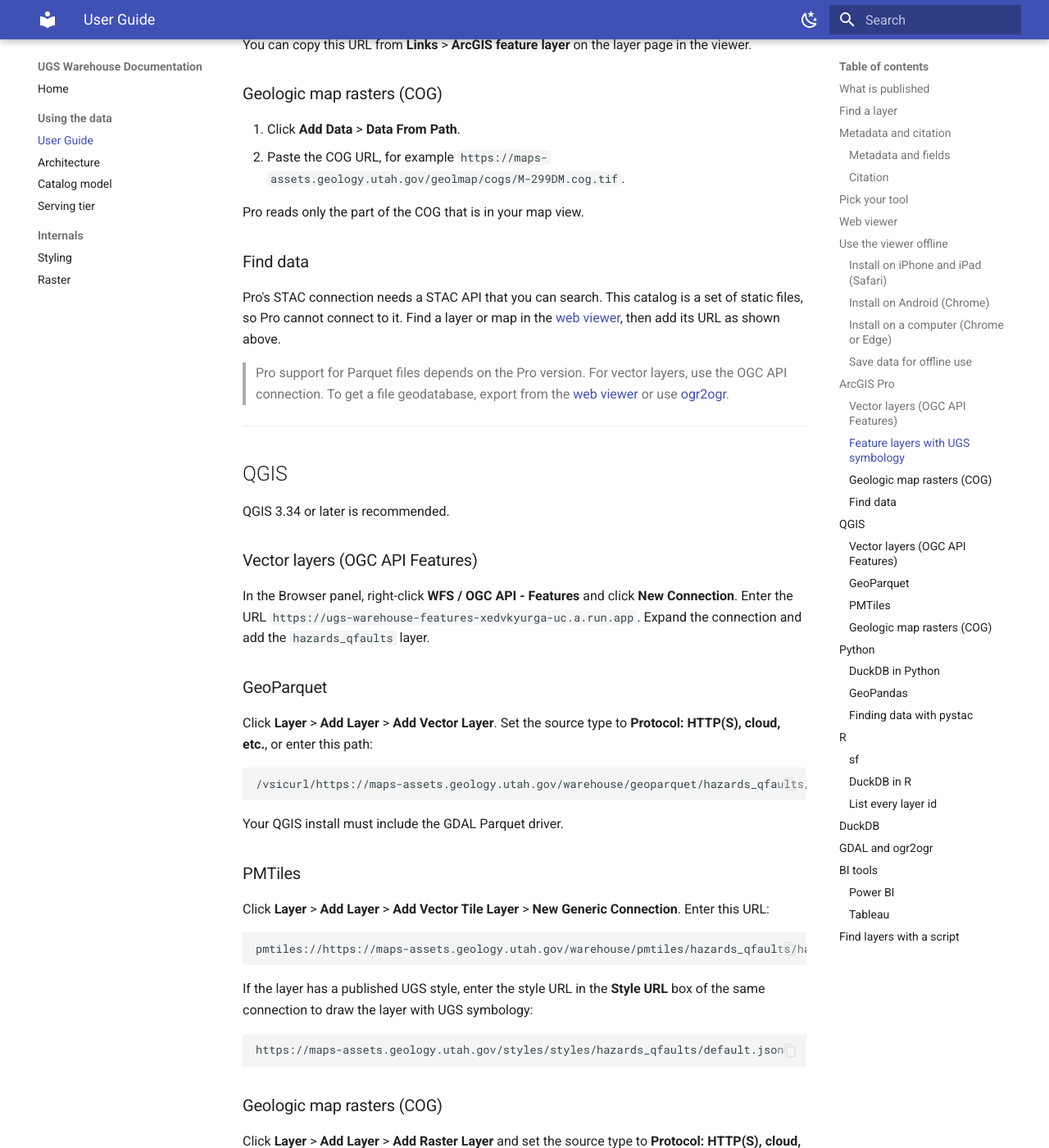
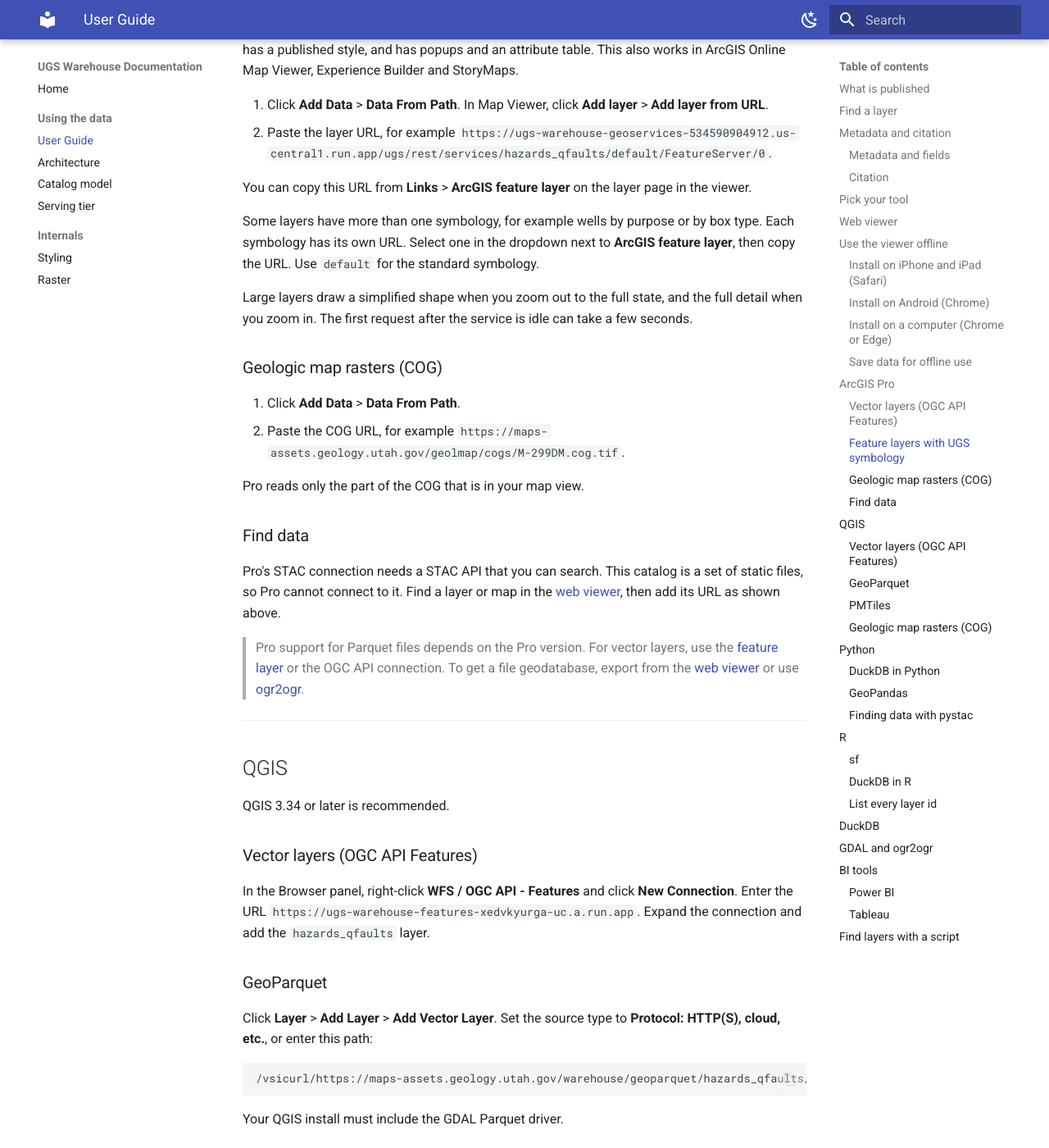
Before and after one commit to UGS-GIO/ugs-warehouse, an MkDocs documentation site: the page built from docs/USER_GUIDE.md, in a window 1280 px wide and 1400 px high, scrolled down 7860 px. Shown: the whole window at 82% size. Built offline with MkDocs 1.6.1 and Material for MkDocs 9.7.7, drawn with Linux system fonts in a browser that asks for light colours; some of the changed text lies outside the part shown.

Commit message:
docs(guide): describe the ArcGIS feature layers, their symbologies and service URL (#591)
* docs(guide): describe the ArcGIS feature layers, their symbologies and service URL

* docs(guide): call the symbology picker a dropdown

```diff
--- a/docs/USER_GUIDE.md
+++ b/docs/USER_GUIDE.md
@@ -20,6 +20,7 @@
 | **COG** | Cloud Optimized GeoTIFF of a scanned geologic map | QGIS, ArcGIS Pro, rasterio | `…/geolmap/cogs/{series}.cog.tif` |
 | **STAC** | The catalog of all layers and maps (JSON) | Finding data, scripts | `…/warehouse/stac/catalog.json` |
 | **OGC API Features** | A feature service that you can query | ArcGIS Pro, QGIS, ArcGIS Online | `…/collections/{id}/items` on the service below |
+| **ArcGIS feature layer** | The layer with UGS symbology, popups and a table | ArcGIS Online, ArcGIS Pro, Experience Builder, StoryMaps | `…/ugs/rest/services/{id}/{symbology}/FeatureServer/0` on the service below |
 
 All file URLs start with **`https://maps-assets.geology.utah.gov`**.
 
@@ -31,6 +32,9 @@
 > The OGC API Features service is at
 > `https://ugs-warehouse-features-xedvkyurga-uc.a.run.app`. The collection id is the same as the
 > layer id.
+>
+> The ArcGIS feature layers are at
+> `https://ugs-warehouse-geoservices-534590904912.us-central1.run.app`.
 
 ---
 
@@ -180,6 +184,13 @@
 
 You can copy this URL from **Links** > **ArcGIS feature layer** on the layer page in the viewer.
 
+Some layers have more than one symbology, for example wells by purpose or by box type. Each
+symbology has its own URL. Select one in the dropdown next to **ArcGIS feature layer**, then copy
+the URL. Use `default` for the standard symbology.
+
+Large layers draw a simplified shape when you zoom out to the full state, and the full detail when
+you zoom in. The first request after the service is idle can take a few seconds.
+
 ### Geologic map rasters (COG)
 
 1. Click **Add Data** > **Data From Path**.
@@ -194,9 +205,9 @@
 so Pro cannot connect to it. Find a layer or map in the [web viewer](#find-a-layer), then add its
 URL as shown above.
 
-> Pro support for Parquet files depends on the Pro version. For vector layers, use the OGC API
-> connection. To get a file geodatabase, export from the [web viewer](#web-viewer) or use
-> [ogr2ogr](#gdal-and-ogr2ogr).
+> Pro support for Parquet files depends on the Pro version. For vector layers, use the
+> [feature layer](#feature-layers-with-ugs-symbology) or the OGC API connection. To get a file
+> geodatabase, export from the [web viewer](#web-viewer) or use [ogr2ogr](#gdal-and-ogr2ogr).
 
 ---
 
```
